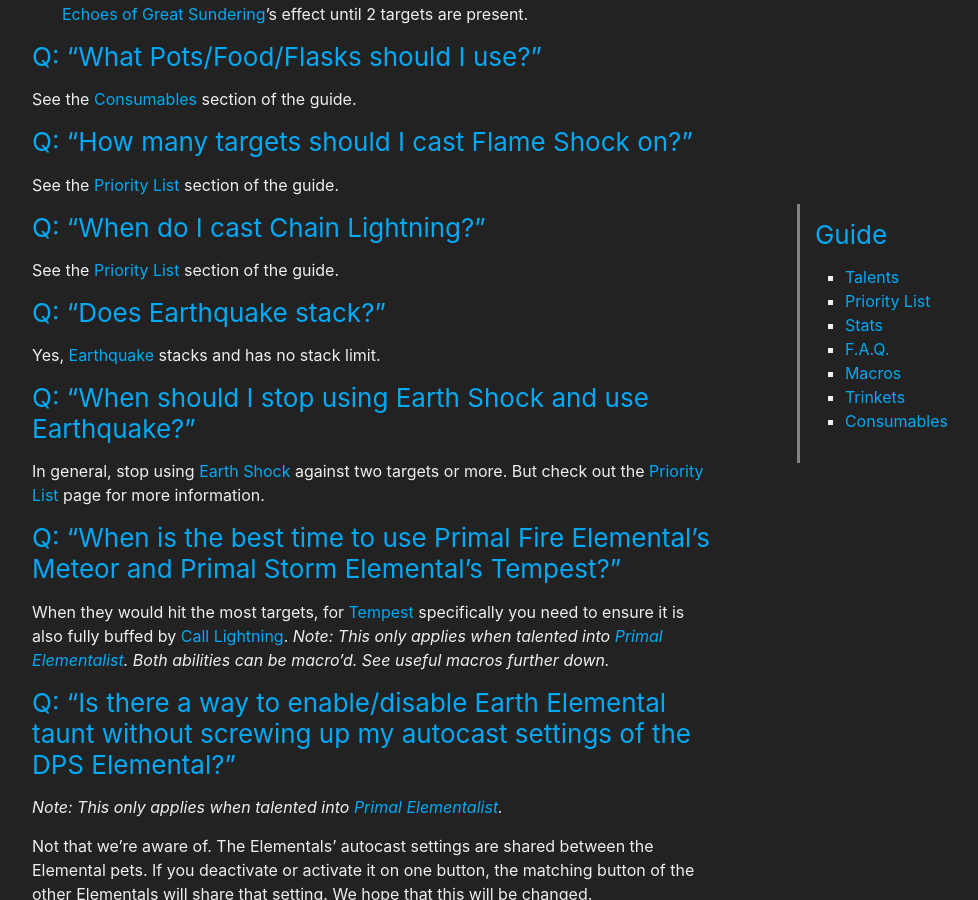
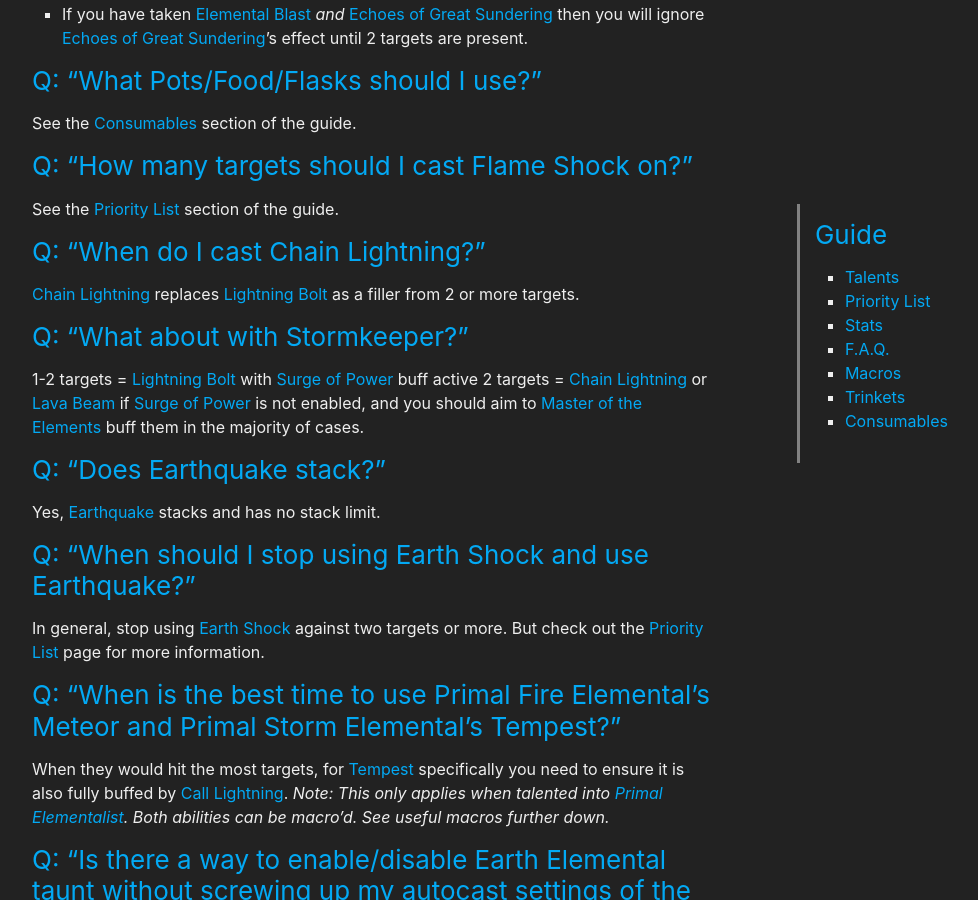
Before and after one commit to stormearthandlava/stormearthandlava.github.io, a Jekyll site: the page built from guide/general/faq.md, in a window 1280 px wide and 900 px high, scrolled down 1197 px. Shown: the whole window, without its empty margins (268-1246 px from the left). Built offline with Jekyll 4.4.1, drawn with Linux system fonts in a browser that asks for light colours; a script that is not in the unit is left out; some of the changed text lies outside the part shown.

Commit message:
Update faq.md

```diff
--- a/guide/general/faq.md
+++ b/guide/general/faq.md
@@ -26,7 +26,11 @@
 See the [Priority List]({{ site.baseurl }}{% link guide/general/priority_list.md %}) section of the guide.
 
 ### Q: "When do I cast {{ site.data.spell.cl }}?"
-See the [Priority List]({{ site.baseurl }}{% link guide/general/priority_list.md %}) section of the guide.
+{{ site.data.spell.cl }} replaces {{ site.data.spell.lb }} as a filler from 2 or more targets.
+
+### Q: "What about with {{ site.data.talent.sk }}?"
+1-2 targets = {{ site.data.spell.lb }} with {{ site.data.talent.sop }} buff active
+2 targets = {{ site.data.spell.cl }} or {{ site.data.spell.lvbm }} if {{ site.data.talent.sop }} is not enabled, and you should aim to {{ site.data.talent.mote }} buff them in the majority of cases.
 
 ### Q: "Does {{ site.data.spell.eq }} stack?"
 Yes, {{ site.data.spell.eq }} stacks and has no stack limit.
```
Also changed, not shown: other parts of guide/general/faq.md (+1 -1 lines).
